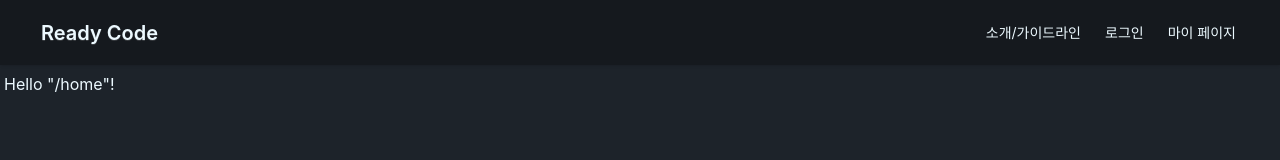
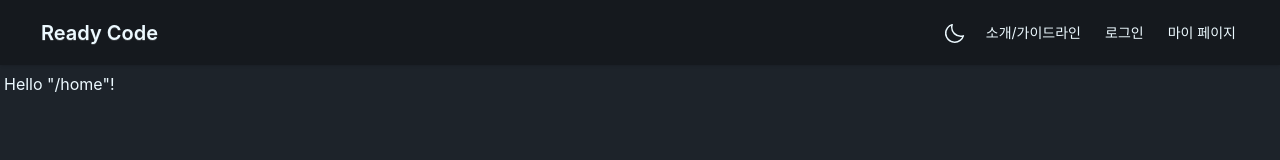
Before and after one commit to gorhkd/readycode, a React (Vite) app in the folder frontend/: page / in a window 1280 px wide. Shown: the top 160 px of the page. Built offline with nearby package versions, Linux system fonts and the light colour scheme.

Commit message:
feat: 다크/라이트 모드 변경 버튼 추가

```diff
--- a/frontend/src/components/common/navbar/Navbar.tsx
+++ b/frontend/src/components/common/navbar/Navbar.tsx
@@ -3,6 +3,7 @@ import DrawerToggleButton from '@/components/common/navbar/DrawerToggleButton.ts
 import DrawerSidebar from '@/components/common/navbar/DrawerSidebar.tsx'
 import { navLinks } from '@/components/common/navbar/navLinks.ts'
 import { Link } from '@tanstack/react-router'
+import ThemeToggleButton from '@/components/common/navbar/ThemeToggleButton.tsx'
 
 export default function Navbar() {
   return (
@@ -22,6 +23,7 @@ export default function Navbar() {
             </div>
 
             <div className="hidden flex-none lg:block">
+              <ThemeToggleButton />
               <ul className="menu menu-horizontal">
                 {navLinks.map((link) => (
                   <li>
--- /dev/null
+++ b/frontend/src/components/common/navbar/ThemeToggleButton.tsx
@@ -0,0 +1,12 @@
+import { MoonIcon, SunIcon } from '@phosphor-icons/react'
+
+export default function ThemeToggleButton() {
+  return (
+    <label className="swap swap-rotate">
+      <input type="checkbox" className="theme-controller" value="nord" />
+
+      <SunIcon className="swap-on h-6 w-6" />
+      <MoonIcon className="swap-off h-6 w-6" />
+    </label>
+  )
+}
```
